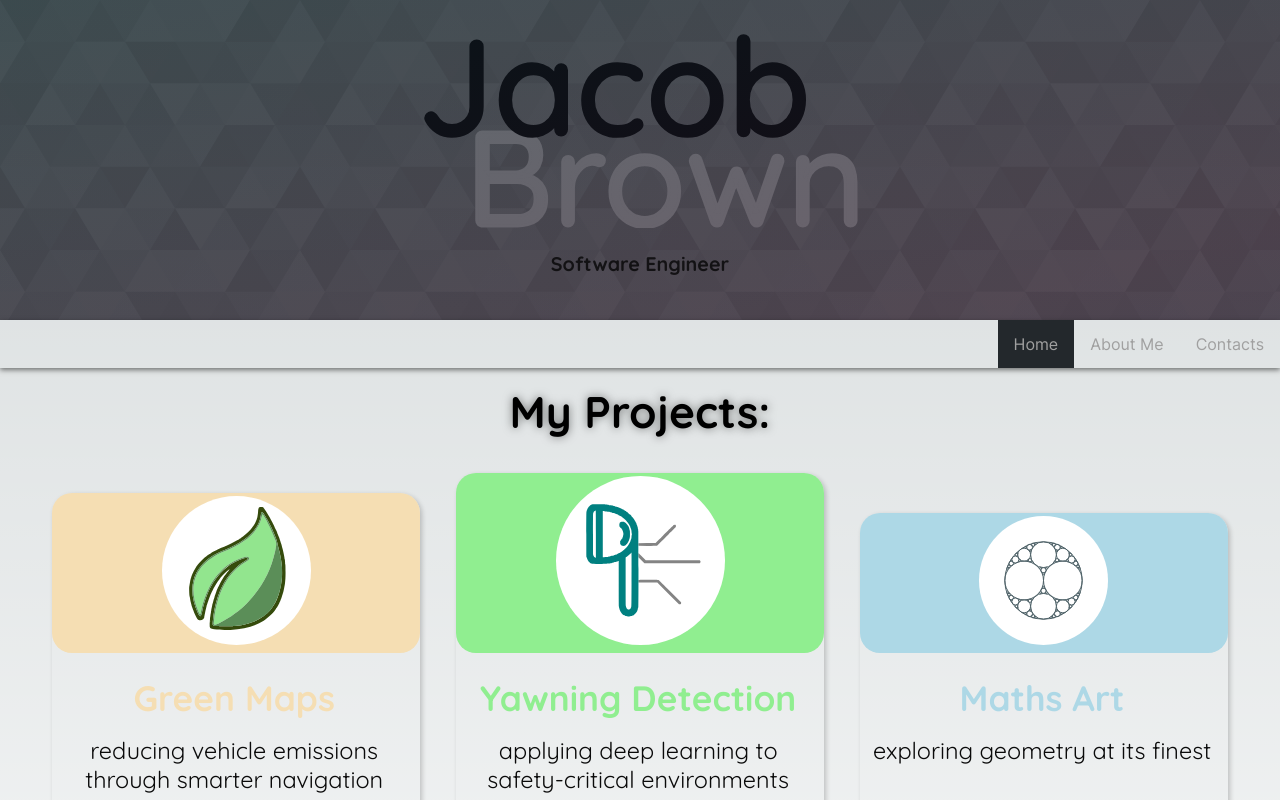
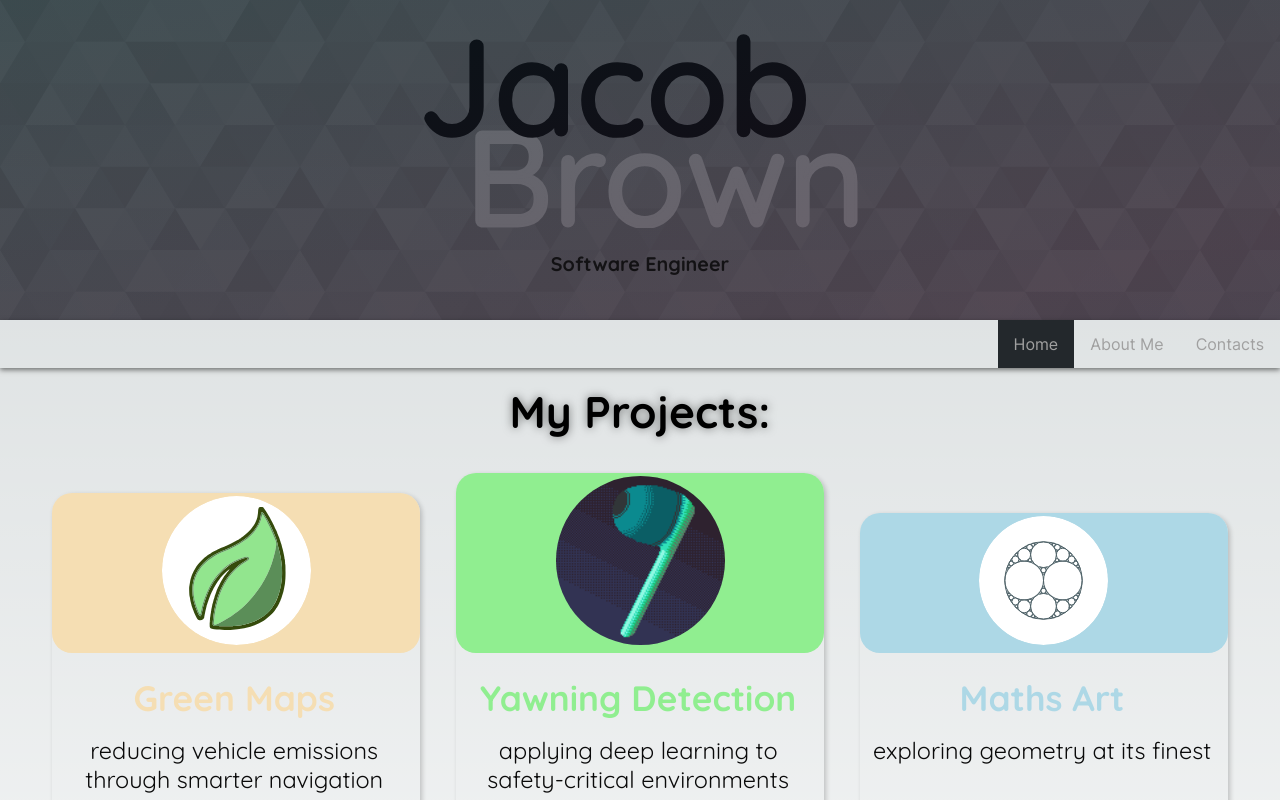
Before and after one commit to jacbn/jacbn.me, a Next.js app: page / in a window 1280 px wide. Shown: the top 800 px of the page. Built offline with nearby package versions, Linux system fonts and the light colour scheme.

Commit message:
animated yawning logo

```diff
--- a/src/components/homeGrid/gridSquare.tsx
+++ b/src/components/homeGrid/gridSquare.tsx
@@ -23,7 +23,7 @@ const podiumClasses : {[id: number]: string} = {
   3: styles.podium3
 }
 
-export function CardTop({colour, image, podiumNum} : {colour: string, image: {src: string; alt: string;}, podiumNum: number}) {
+export function CardTop({colour, image, podiumNum, id} : {colour: string, image: {src: string; alt: string;}, podiumNum: number, id: string}) {
   if (podiumNum > 0) {
     return (
       <div className={styles.cardTop} style={{backgroundColor: colour}}>
@@ -31,6 +31,7 @@ export function CardTop({colour, image, podiumNum} : {colour: string, image: {sr
           className={styles.gridImage}
           src={image.src}
           alt={image.alt}
+          id={id}
         />
       </div>
     )
@@ -42,9 +43,10 @@ export function CardTop({colour, image, podiumNum} : {colour: string, image: {sr
 export default function GridSquare({title, description, year, lang, colour, image, link, podiumNum = 0} : GridSquareProps) {
   // let cardClass = "card transition" + (podiumNum == 0 ? "" : " podium" + podiumNum);
   const cardClass = `${styles.card} ${styles.transition} ${podiumClasses[podiumNum]}`
+  const id = title.replaceAll(' ', '');
   return (
-    <Link href={link} className={cardClass}>
-      <CardTop colour={colour} image={image} podiumNum={podiumNum}/>
+    <Link href={link} className={cardClass} id={`card${id}`}>
+      <CardTop colour={colour} image={image} podiumNum={podiumNum} id={`gridImage${id}`}/>
       <div className={styles.cardBase}>
         <h2 style={{color: colour}}>{title}</h2>
         <p className={styles.cardDescription}>{description}</p>
--- a/src/components/homeGrid/index.tsx
+++ b/src/components/homeGrid/index.tsx
@@ -26,7 +26,7 @@ export default function HomeGrid() {
         lang="Python, Dart"
         colour="lightgreen"
         image={{
-          src: "/assets/home/logo-yawnn.svg",
+          src: "/assets/home/logo-yawnn-static.png",
           alt: ""
         }}
         link="/projects/yawnn/"
--- a/src/pages/index.tsx
+++ b/src/pages/index.tsx
@@ -8,14 +8,21 @@ import NavBar from '@/components/navbar'
 import HomeText from '@/components/homeText'
 import AppIcon from '@/components/appIcon'
 import ScrollTop from '@/components/scrollTop'
-import React from 'react'
+import React, { useEffect } from 'react'
+import { animationOnLoad } from '@/scripts/homeGifs'
 
 import { useRouter } from 'next/router'
+
+export function HomeScript() {
+  useEffect(() => animationOnLoad(), []);
+  return <></>;
+}
 
 export function Home() {
   return (
     <>
       <ScrollTop />
+      <HomeScript />
       <h1>My Projects:</h1>
       <HomeGrid />
     </>
--- /dev/null
+++ b/src/scripts/homeGifs.js
@@ -0,0 +1,41 @@
+class animatedGif {
+    constructor(titleId, src_static, src_animated) {
+        this.titleId = titleId;
+        this.src_static = src_static;
+        this.src_animated = src_animated;
+    }
+
+    getCardID() {
+        return `#card${this.titleId}`;
+    }
+
+    getGifID() {
+        return `#gridImage${this.titleId}`;
+    }
+
+    enable() {
+        console.log("enabled")
+        $(this.getGifID()).attr("src", this.src_animated);
+    }
+
+    disable() {
+        console.log("disabled")
+        $(this.getGifID()).attr("src", this.src_static);
+    }
+}
+
+const images = [new animatedGif(
+    "YawningDetection",
+    '/assets/home/logo-yawnn-static.png',
+    '/assets/home/logo-yawnn.gif'
+)];
+
+
+export function animationOnLoad() {
+    window.$ = window.jQuery = require('jquery')
+    images.forEach(image => {
+        $(image.getCardID()).on("mouseenter", () => {image.enable()});
+        console.log(image.getCardID())
+        $(image.getCardID()).on("mouseleave", () => {image.disable()});
+    });
+}
--- a/src/styles/home.module.css
+++ b/src/styles/home.module.css
@@ -61,6 +61,7 @@
   width: 50%;
   margin: 1% 0%;
   aspect-ratio: 1; /*square image*/
+  border-radius: 50%;
 }
 
 .podium1 {
```
Also changed, not shown: public/assets/home/logo-yawnn-static.png (added), public/assets/home/logo-yawnn.gif (added).
